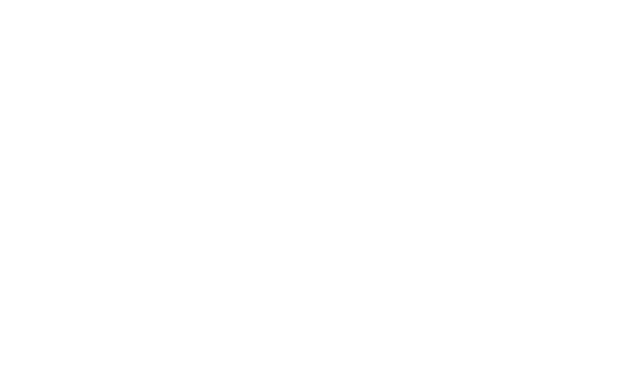
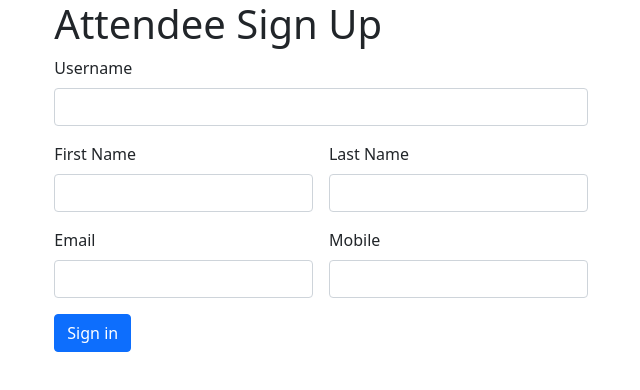
Before and after one commit to Excalibur-SLIIT/AF-Project-Frontend, a React (Vite) app: page /attendeesignup in a window 1280 px wide. Shown: the top 390 px of the page, without its empty margins (319-959 px from the left). Built offline with nearby package versions, Linux system fonts and the light colour scheme.

Commit message:
Attendee signup implemented

```diff
--- a/App.js
+++ b/App.js
@@ -1,10 +1,14 @@
-import React from 'react';
-import RoutesComponent from './src/Routes/RoutesComponent'
+import React, { Component } from 'react';
+import RoutesComponent from './src/Routes/RoutesComponent';
 
-export default function App() {
-    return (
-        <div>
-            <RoutesComponent/>
-        </div>
-    )
+class App extends Component {
+    render() {
+        return (
+            <div>
+                <RoutesComponent/>
+            </div>
+        )
+    }
 }
+
+export default App
--- /dev/null
+++ b/src/Modules/AttendeeSignUpModules/AttendeeSignUpFormModule.js
@@ -0,0 +1,40 @@
+import React, { Component } from 'react';
+
+class AttendeeSignUpFormModule extends Component {
+    render() {
+        return (
+            <div>
+                <div class="col-5 mx-auto text-start">
+                    <h1>Attendee Sign Up</h1>
+                    <form class="row g-3">
+                        <div class="col-12">
+                            <label for="username" class="form-label">Username</label>
+                            <input type="text" class="form-control" id="username" name="username" />
+                        </div>
+                        <div class="col-md-6">
+                            <label for="fname" class="form-label">First Name</label>
+                            <input type="text" class="form-control" id="fname" name="fname" />
+                        </div>
+                        <div class="col-md-6">
+                            <label for="lname" class="form-label">Last Name</label>
+                            <input type="password" class="form-control" id="lname" name="lname" />
+                        </div>
+                        <div class="col-md-6">
+                            <label for="email" class="form-label">Email</label>
+                            <input type="email" class="form-control" id="email" name="email" />
+                        </div>
+                        <div class="col-md-6">
+                            <label for="mobile" class="form-label">Mobile</label>
+                            <input type="text" class="form-control" id="mobile" name="mobile" />
+                        </div>
+                        <div class="col-12">
+                            <button type="submit" class="btn btn-primary">Sign in</button>
+                        </div>
+                    </form>
+                </div>
+            </div >
+        )
+    }
+}
+
+export default AttendeeSignUpFormModule
--- /dev/null
+++ b/src/Pages/AttendeeSignUp/AttendeeSignUp.js
@@ -0,0 +1,14 @@
+import React, { Component } from 'react';
+import AttendeeSignUpFormModule from '../../Modules/AttendeeSignUpModules/AttendeeSignUpFormModule';
+
+class AttendeeSignUp extends Component {
+    render() {
+        return (
+            <div>
+                <AttendeeSignUpFormModule />
+            </div>
+        )
+    }
+}
+
+export default AttendeeSignUp
--- a/src/Pages/Home.js
+++ b/src/Pages/Home/Home.js
@@ -1,11 +1,11 @@
 import React, { Component } from 'react';
 
-
-export class Home extends Component {
+class Home extends Component {
     render() {
         return (
             <div>
-
+                <h1>Home Page</h1>
+                <a href="/attendeesignup">AttendeeSignUp</a>
             </div>
         )
     }
--- a/src/Routes/RoutesComponent.js
+++ b/src/Routes/RoutesComponent.js
@@ -1,13 +1,15 @@
 import React, { Component } from 'react';
 import { BrowserRouter as Router, Route, Switch } from 'react-router-dom';
-import Home from '../Pages/Home'
+import AttendeeSignUp from '../Pages/AttendeeSignUp/AttendeeSignUp';
+import Home from '../Pages/Home/Home';
 
 class RoutesComponent extends Component {
     render() {
         return (
             <Router>
                 <Switch>
-                    <Route path="/" exact component={Home}/>
+                    <Route path="/" exact component={Home} />
+                    <Route path="/attendeesignup" exact component={AttendeeSignUp} />
                 </Switch>
             </Router>
         )
```
